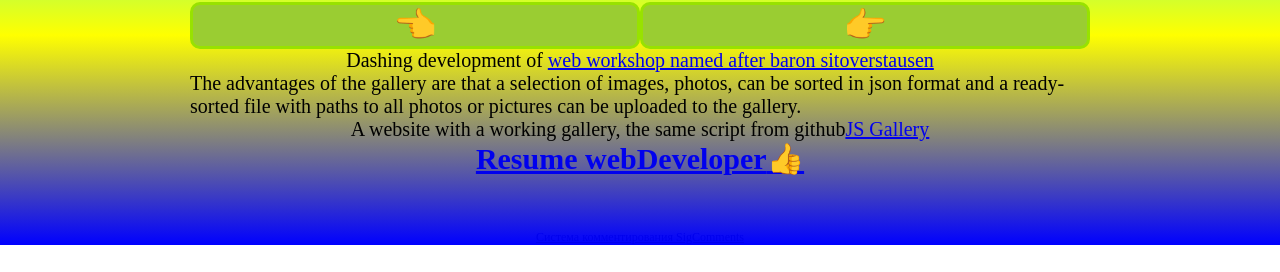
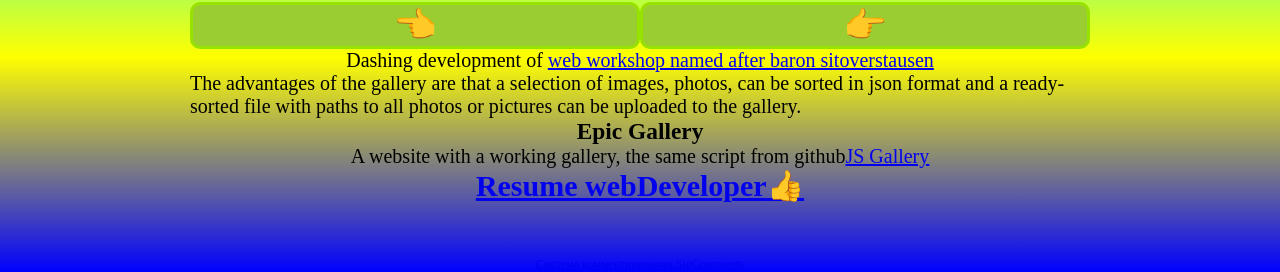
Before and after one commit to amir248/gallery_from_crutches, a plain HTML site: page index.html in a window 1280 px wide. Shown: the part 804-1076 px from the top of the page. Before the commit the page ends 1049 px from the top, so only its background shows below. Drawn offline with Linux system fonts and the light colour scheme.

Commit message:
epic gallery

```diff
--- a/index.html
+++ b/index.html
@@ -57,7 +57,7 @@
         <p id="json-holder"></p>
         <!-- Этот айдишник писал объект из скрипта с галереей! -->
         <p>The advantages of the gallery are that a selection of images, photos, can be sorted in json format and a ready-sorted file with paths to all photos or pictures can be uploaded to the gallery.</p>
-
+        <h3>Epic Gallery</h3>
         <p>A website with a working gallery, the same script from github<a href=https://nasobe.ru/blozhik/?JS-Gallery>JS Gallery</a></p>
 
         <div style='text-align:center;width:900px;max-width:100%;'><a href="https://nasobe.ru/resume/resume.html"><h2>Resume webDeveloper<span style='font-size:30px;'>👍</span></h2></a></div>
```
